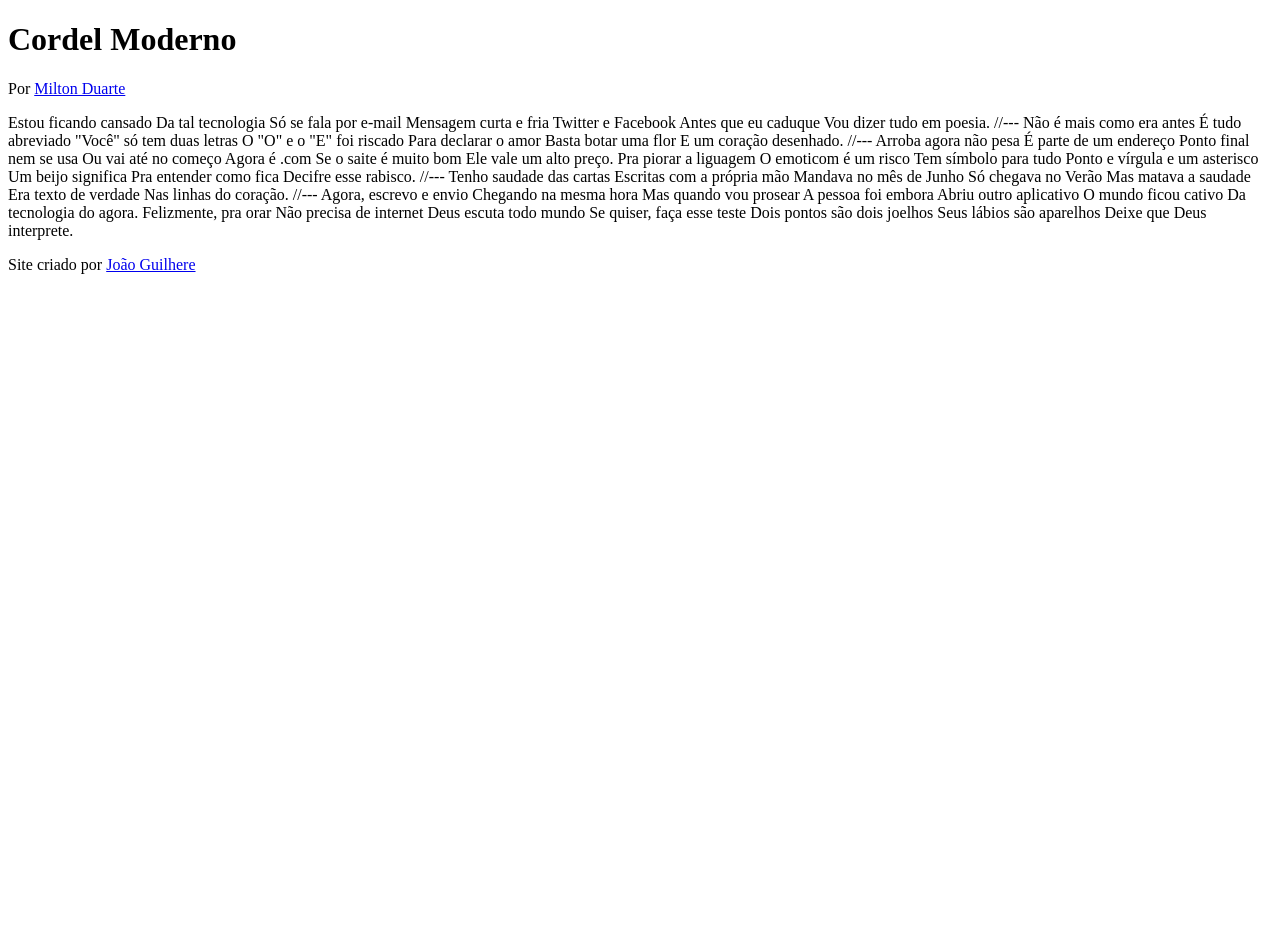
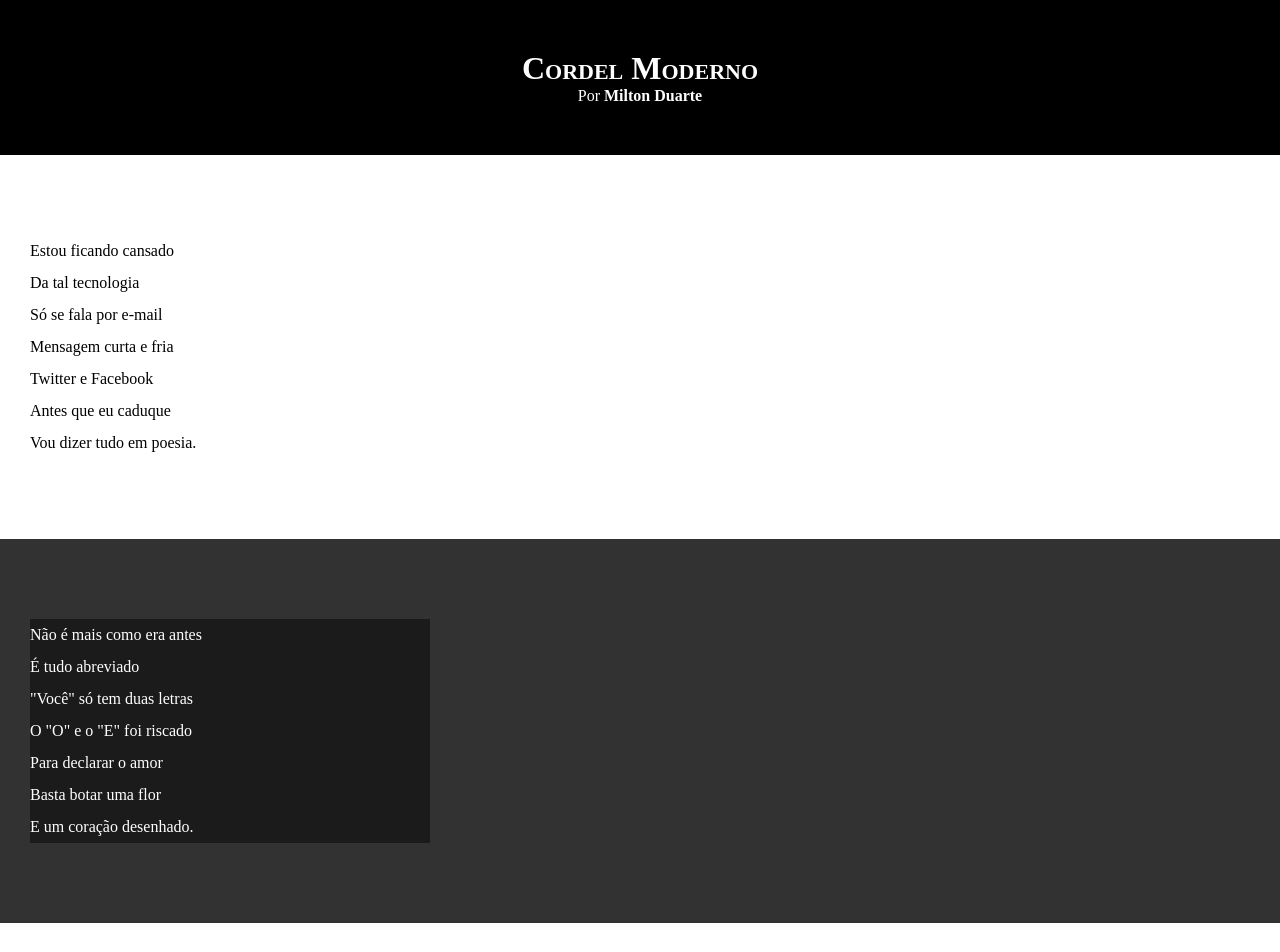
Before and after one commit to FZXSAA/html-css, a plain HTML site: page exercicios modulo 1-2-3-4/desafio012/index.html in a window 1280 px wide. Shown: the top 952 px of the page. Before the commit the page ends 800 px from the top, so only its background shows below. Drawn offline with Linux system fonts and the light colour scheme.

Commit message:
att desafio 12

```diff
--- /dev/null
+++ b/exercicios modulo 1-2-3-4/desafio012/estilo/style.css
@@ -0,0 +1,65 @@
+@charset "UTF-8";
+
+* {
+    margin: 0px;
+    margin: 0px;
+}
+
+html, body {
+    min-height: 100vh;
+    background-color: darkgray;
+}
+
+header {
+    background-color: black;
+    color: white;
+    text-align: center;
+}
+
+header > h1 {
+    padding-top: 50px;
+    font-variant:  small-caps;
+}
+
+header > p {
+    padding-bottom: 50px;
+}
+
+ header a, footer a {
+    color: white;
+    text-decoration: none;
+    font-weight: bolder;
+}
+
+header a:hover, footer a:hover {
+    text-decoration: underline;
+}
+
+section {
+    padding-top: 10vh;
+    padding-bottom: 10vh;
+    line-height: 2em;
+    padding-left: 30px;
+}
+
+section.normal {
+    background-color: white;
+    color: black;
+}
+
+section.imagem {
+    background-color: rgba(0, 0, 0, 0.705);
+    color: white;
+}
+
+section.imagem > p {
+    width: 400px;
+    background-color: rgba(0, 0, 0, 0.466);
+}
+
+footer {
+    background-color: black;
+    color: white;
+    text-align: center;
+    padding: 10px;
+}
--- a/exercicios modulo 1-2-3-4/desafio012/index.html
+++ b/exercicios modulo 1-2-3-4/desafio012/index.html
@@ -4,6 +4,7 @@
     <meta charset="UTF-8">
     <meta name="viewport" content="width=device-width, initial-scale=1.0">
     <title>Cordel Moderno</title>
+    <link rel="stylesheet" href="estilo/style.css">
 </head>
 <body>
         <header>
@@ -11,72 +12,93 @@
             <p>Por <a href="https://www.recantodasletras.com.br/poesias/3186743" target="_blank">Milton Duarte</a></p>
         </header>
 
-    Estou ficando cansado
-    Da tal tecnologia
-    Só se fala por e-mail
-    Mensagem curta e fria
-    Twitter e Facebook
-    Antes que eu caduque
-    Vou dizer tudo em poesia.
+    <section class="normal">
+        <p>
+            Estou ficando cansado <br>
+            Da tal tecnologia<br>
+            Só se fala por e-mail<br>
+            Mensagem curta e fria<br>
+            Twitter e Facebook<br>
+            Antes que eu caduque<br>
+            Vou dizer tudo em poesia.
+        </p>
+    </section>
 
-    //---
 
-    Não é mais como era antes
-    É tudo abreviado
-    "Você" só tem duas letras
-    O "O" e o "E" foi riscado
-    Para declarar o amor
-    Basta botar uma flor
-    E um coração desenhado.
 
-    //---
+    <section class="imagem">
+        <p>
+            Não é mais como era antes<br>
+            É tudo abreviado<br>
+            "Você" só tem duas letras<br>
+            O "O" e o "E" foi riscado<br>
+            Para declarar o amor<br>
+            Basta botar uma flor<br>
+            E um coração desenhado.
+        </p>
+    </section>
 
-    Arroba agora não pesa
-    É parte de um endereço
-    Ponto final nem se usa
-    Ou vai até no começo
-    Agora é .com
-    Se o saite é muito bom
-    Ele vale um alto preço.
 
-    Pra piorar a liguagem
-    O emoticom é um risco
-    Tem símbolo para tudo
-    Ponto e vírgula e um asterisco
-    Um beijo significa
-    Pra entender como fica
-    Decifre esse rabisco.
+    <section class="normal">
+        <p>
+            Arroba agora não pesa<br>
+            É parte de um endereço<br>
+            Ponto final nem se usa<br>
+            Ou vai até no começo<br>
+            Agora é .com<br>
+            Se o saite é muito bom<br>
+            Ele vale um alto preço.<br>
+        </p>
+        <p>
+            Pra piorar a liguagem<br>
+            O emoticom é um risco<br>
+            Tem símbolo para tudo<br>
+            Ponto e vírgula e um asterisco<br>
+            Um beijo significa<br>
+            Pra entender como fica<br>
+            Decifre esse rabisco.
+        </p>
+    </section>
 
-    //---
 
-    Tenho saudade das cartas
-    Escritas com a própria mão
-    Mandava no mês de Junho
-    Só chegava no Verão
-    Mas matava a saudade
-    Era texto de verdade
-    Nas linhas do coração.
 
-    //---
+    <section class="imagem">
+        <p>
+            Tenho saudade das cartas<br>
+            Escritas com a própria mão<br>
+            Mandava no mês de Junho<br>
+            Só chegava no Verão<br>
+            Mas matava a saudade<br>
+            Era texto de verdade<br>
+            Nas linhas do coração.
+        </p>
+    </section>
 
-    Agora, escrevo e envio
-    Chegando na mesma hora
-    Mas quando vou prosear
-    A pessoa foi embora
-    Abriu outro aplicativo
-    O mundo ficou cativo
-    Da tecnologia do agora.
 
-    Felizmente, pra orar
-    Não precisa de internet
-    Deus escuta todo mundo
-    Se quiser, faça esse teste
-    Dois pontos são dois joelhos
-    Seus lábios são aparelhos
-    Deixe que Deus interprete.
+
+    <section class="normal">
+        <p>
+            Agora, escrevo e envio<br>
+            Chegando na mesma hora<br>
+            Mas quando vou prosear<br>
+            A pessoa foi embora<br>
+            Abriu outro aplicativo<br>
+            O mundo ficou cativo<br>
+            Da tecnologia do agora.<br>
+        </p>
+        <p>
+            Felizmente, pra orar<br>
+            Não precisa de internet<br>
+            Deus escuta todo mundo<br>
+            Se quiser, faça esse teste<br>
+            Dois pontos são dois joelhos<br>
+            Seus lábios são aparelhos<br>
+            Deixe que Deus interprete.
+        </p>
+    </section>
 
     <footer>
-        <p>Site criado por <a href="https://www.instagram.com/joaoglrm/" target="_blank">João Guilhere</a></p>
+        <p>Site criado por <a href="https://github.com/FZXSAA" target="_blank">João Guilhere</a></p>
     </footer>
 </body>
 </html>
```
